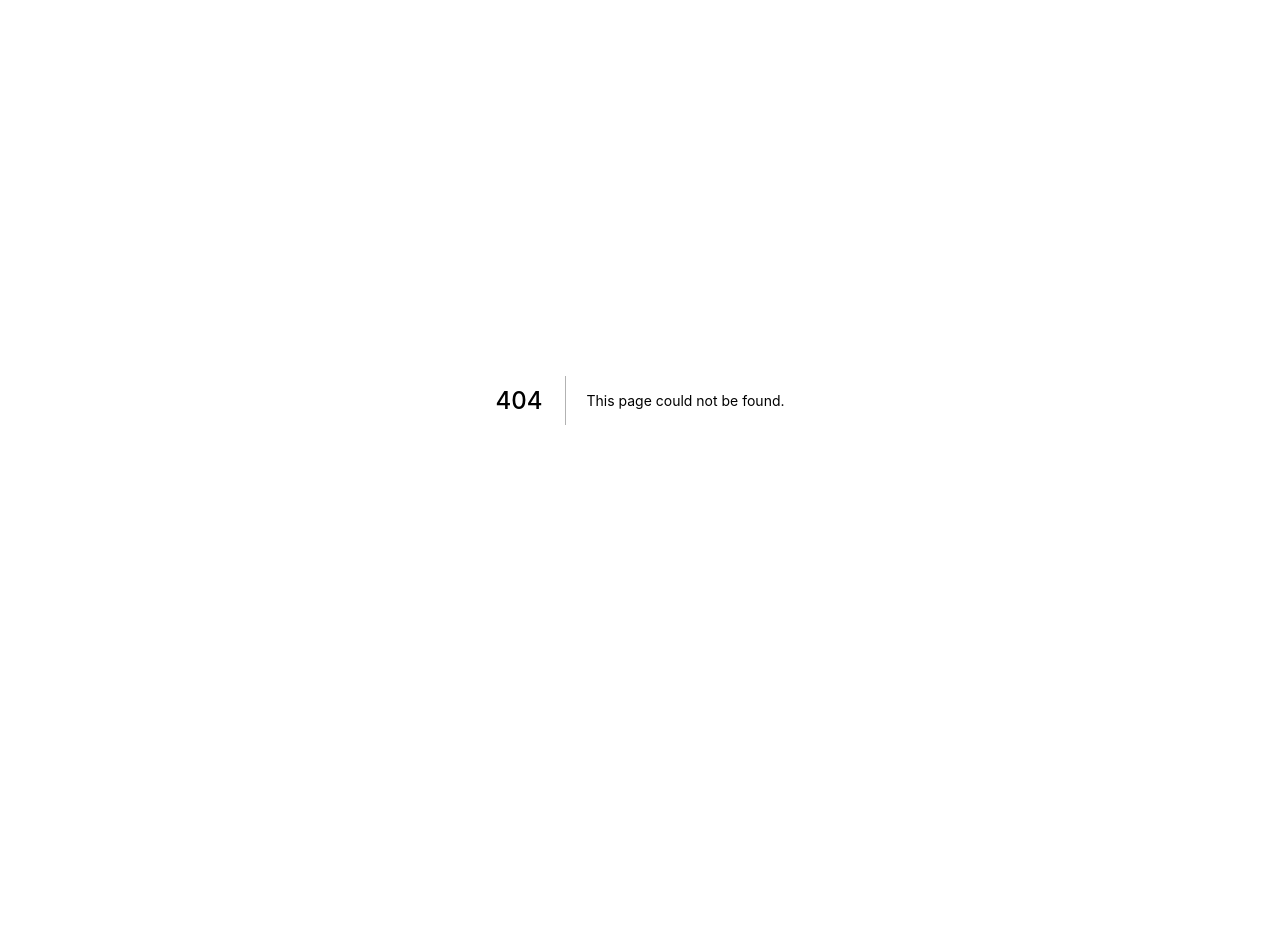
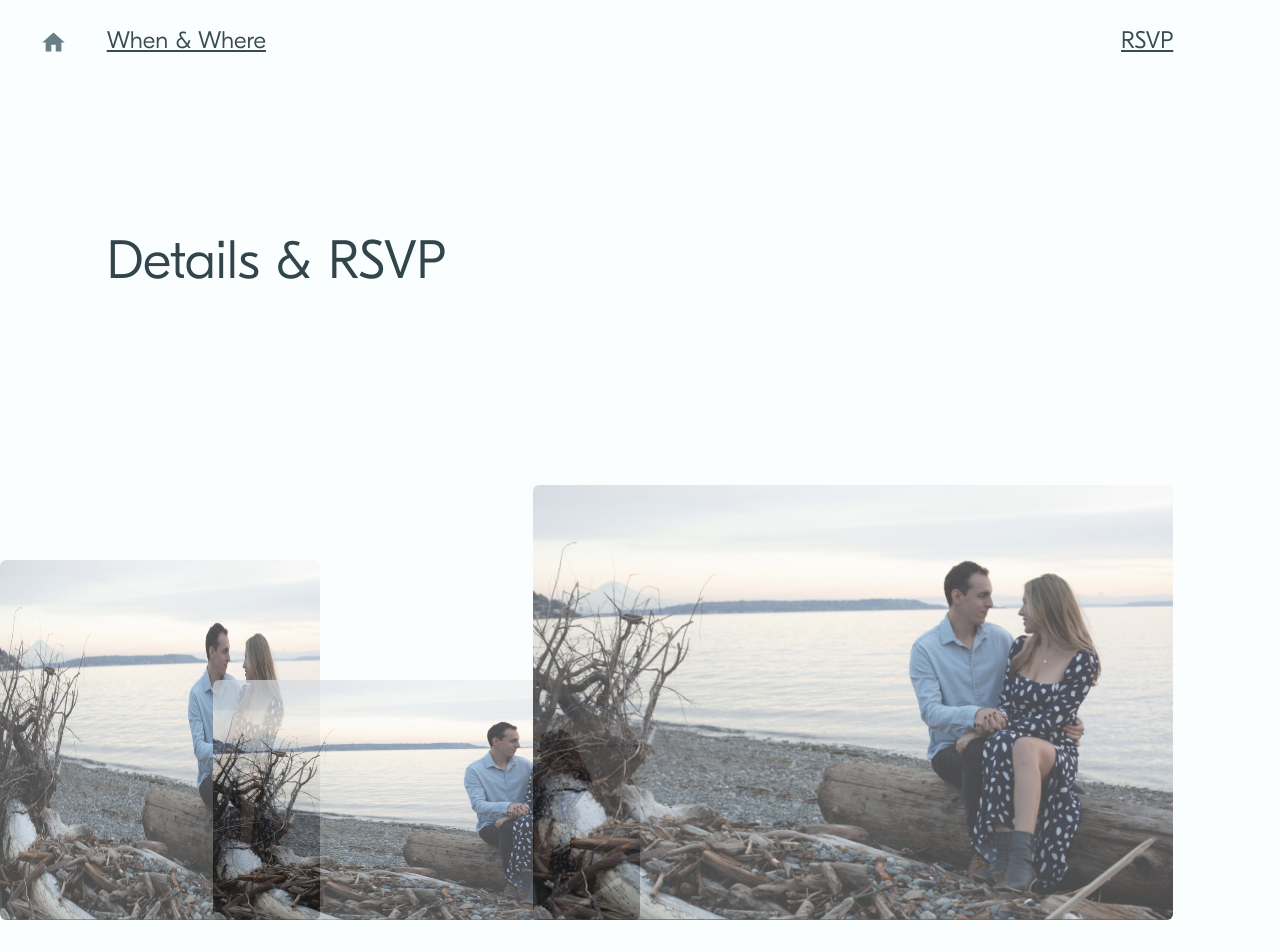
Before and after one commit to WeHateNick/nico-and-nadejda-wedding, a Next.js app: page /rsvp in a window 1280 px wide. Before the commit this address had no page. Shown: the top 952 px of the page. Before the commit the page ends 800 px from the top, so only its background shows below. Built offline with nearby package versions, Linux system fonts and the light colour scheme.

Commit message:
resvp form integration and styling

```diff
--- a/components/Navigation/Navigation.jsx
+++ b/components/Navigation/Navigation.jsx
@@ -30,7 +30,7 @@ export default function Navigation() {
         </Link>
       </span>
       <span className={cx("navigation__rsvp", "navigation__link")}>
-        <Link href="#" alt="RSVP">
+        <Link href="/rsvp" alt="RSVP">
           RSVP
         </Link>
       </span>
--- a/pages/index.js
+++ b/pages/index.js
@@ -1,10 +1,10 @@
 import Head from "next/head";
 import Image from "next/image";
+import Script from "next/script";
 import styles from "../styles/Home.module.scss";
 import classNames from "classnames/bind";
 import heroImage from "../public/images/hero-image.png";
 import ChevronRightIcon from "@material-ui/icons/ChevronRight";
-import Link from "next/link";
 import Navigation from "../components/Navigation/Navigation";
 import Footer from "../components/Footer/Footer";
 
--- /dev/null
+++ b/pages/rsvp/index.js
@@ -0,0 +1,81 @@
+import Head from "next/head";
+import Image from "next/image";
+import Script from "next/script";
+import styles from "../../styles/SecondaryPage.module.scss";
+import classNames from "classnames/bind";
+import heroImage from "../../public/images/hero-image.png";
+import Navigation from "../../components/Navigation/Navigation";
+import Footer from "../../components/Footer/Footer";
+
+export default function Rsvp() {
+  const cx = classNames.bind(styles);
+
+  return (
+    <div className={styles.container}>
+      <Head>
+        <title>Details &amp; RSVP</title>
+        <meta name="description" content="Nico and Nadejda's Wedding" />
+        <link rel="icon" href="/favicon.ico" />
+      </Head>
+
+      <Navigation />
+
+      <main className={styles.main}>
+        <div className={styles.title__container}>
+          <h1 className={styles.title}>Details &amp; RSVP</h1>
+        </div>
+      </main>
+      <div className={styles.hero__container}>
+        <div className={cx("hero__image__container", "hero__image--1")}>
+          <Image
+            className={styles.hero__image}
+            src={heroImage}
+            alt="Nico and Nadejda"
+            layout="fill"
+          />
+        </div>
+        <div className={cx("hero__image__container", "hero__image--2")}>
+          <Image
+            className={styles.hero__image}
+            src={heroImage}
+            alt="Nico and Nadejda"
+            layout="fill"
+          />
+        </div>
+        <div className={cx("hero__image__container", "hero__image--3")}>
+          <Image
+            className={styles.hero__image}
+            src={heroImage}
+            alt="Nico and Nadejda"
+            layout="fill"
+          />
+        </div>
+      </div>
+      <section className={styles.header__container}>
+        <div className={styles.header__primary}>
+          <p>The wedding will be at the chateau de Montmélian</p>
+          <p>in Samoreau, France</p>
+        </div>
+        <div className={styles.header__secondary}>
+          <p>
+            It&apos;s about an hour away from Paris on the Seine and can be
+            reached by train, rental car or cab.
+          </p>
+        </div>
+      </section>
+      <section className={styles.rsvp__container}>
+        <iframe
+          scrolling="no"
+          style={{
+            width: "100%",
+            height: "100%",
+            overflow: "hidden",
+            border: "none",
+          }}
+          type="text/javascript"
+          src={"https://nicolasandnadejdawedding.rsvpify.com?embed=1"}
+        ></iframe>
+      </section>
+    </div>
+  );
+}
--- a/styles/SecondaryPage.module.scss
+++ b/styles/SecondaryPage.module.scss
@@ -158,6 +158,20 @@
   }
 }
 
+.rsvp {
+  &__container {
+    position: relative;
+    max-width: 50vw;
+    height: 900px;
+    padding-bottom: 2em;
+    margin: auto;
+    border: thin solid var.$color--gray--lightest;
+    border-radius: 2px;
+    // box-shadow: var.$shadow--medium;
+    margin-bottom: 4em;
+  }
+}
+
 // Styles
 //========
 
```
Also changed, not shown: pages/rsvp/form.js (added, +18 -0 lines).
